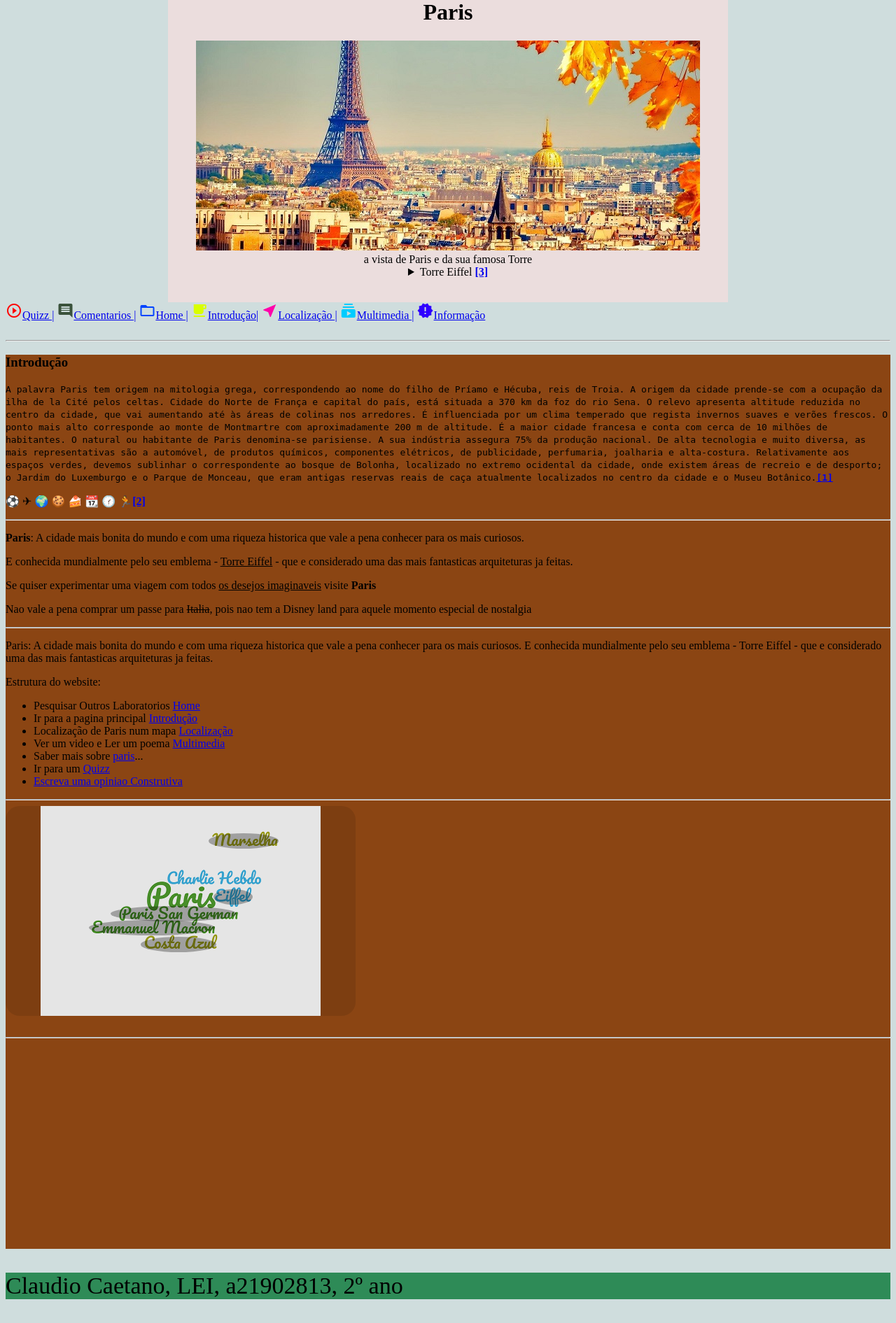
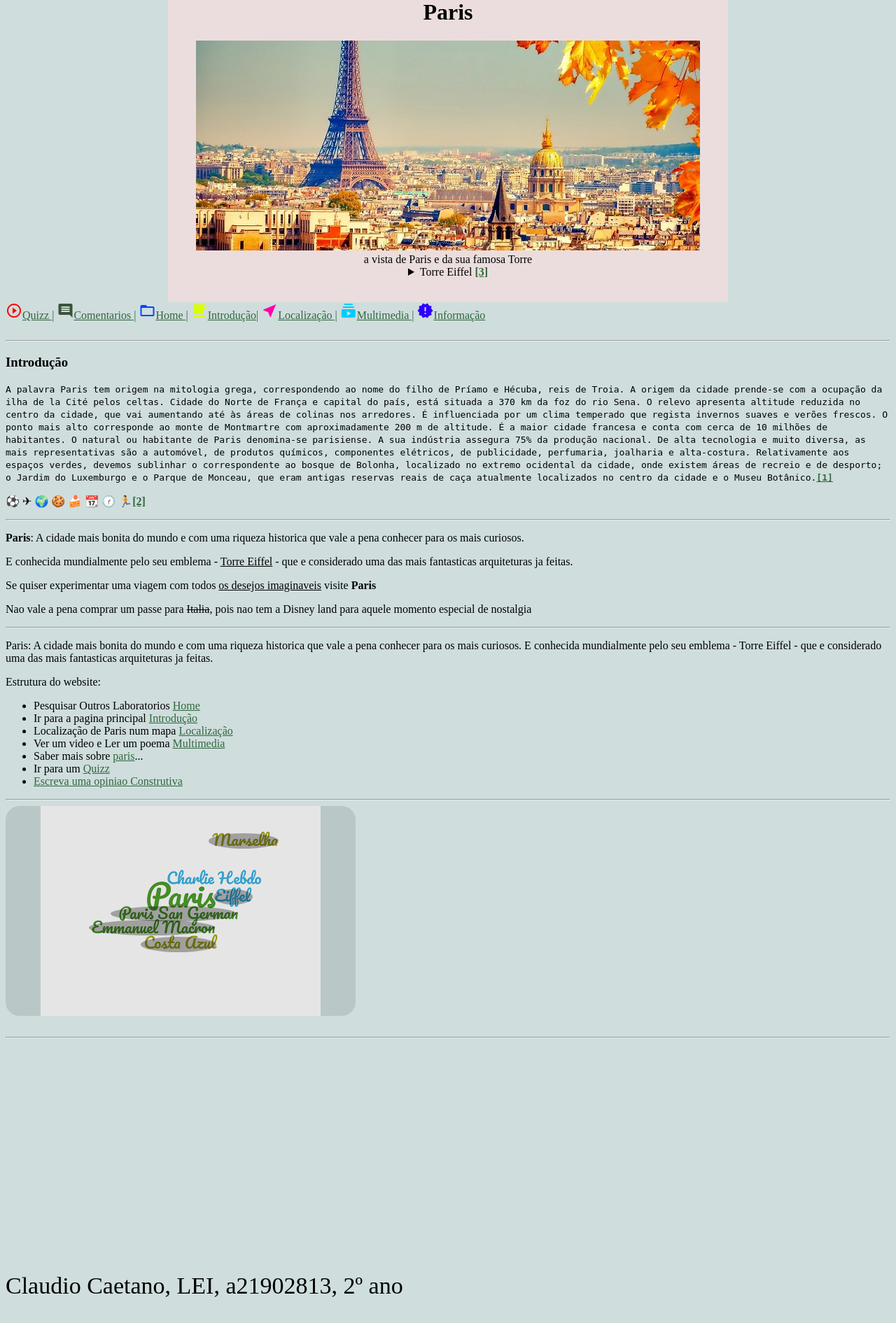
Before and after one commit to claudio-21902813/pw-lab, a PHP site: page /lab4/index.html in a window 1280 px wide. Shown: the part 22-1913 px from the top of the page at 70% size. Run offline with PHP 8.4, Linux system fonts and the light colour scheme.

Commit message:
lab 4 desenvolvimento

```diff
--- a/lab4/estilos.css
+++ b/lab4/estilos.css
@@ -7,10 +7,27 @@ body header {
 
 header ~ main {
     margin: auto;
-    background-color: saddlebrown;
+    background-color: #cfdddd;
 }
 
 main + footer {
     font-size: 34px;
-    background-color: seagreen;
+    background-color: #cfdddd;
 }
+
+
+a:link {
+    color: rgb(47, 104, 59);
+  }
+
+  a:visited {
+    color: rgb(28, 0, 128);
+  }
+
+  a:hover {
+    color: rgb(240, 255, 105);
+  }
+
+  a:active {
+    color: rgb(167, 167, 204);
+  }
```
